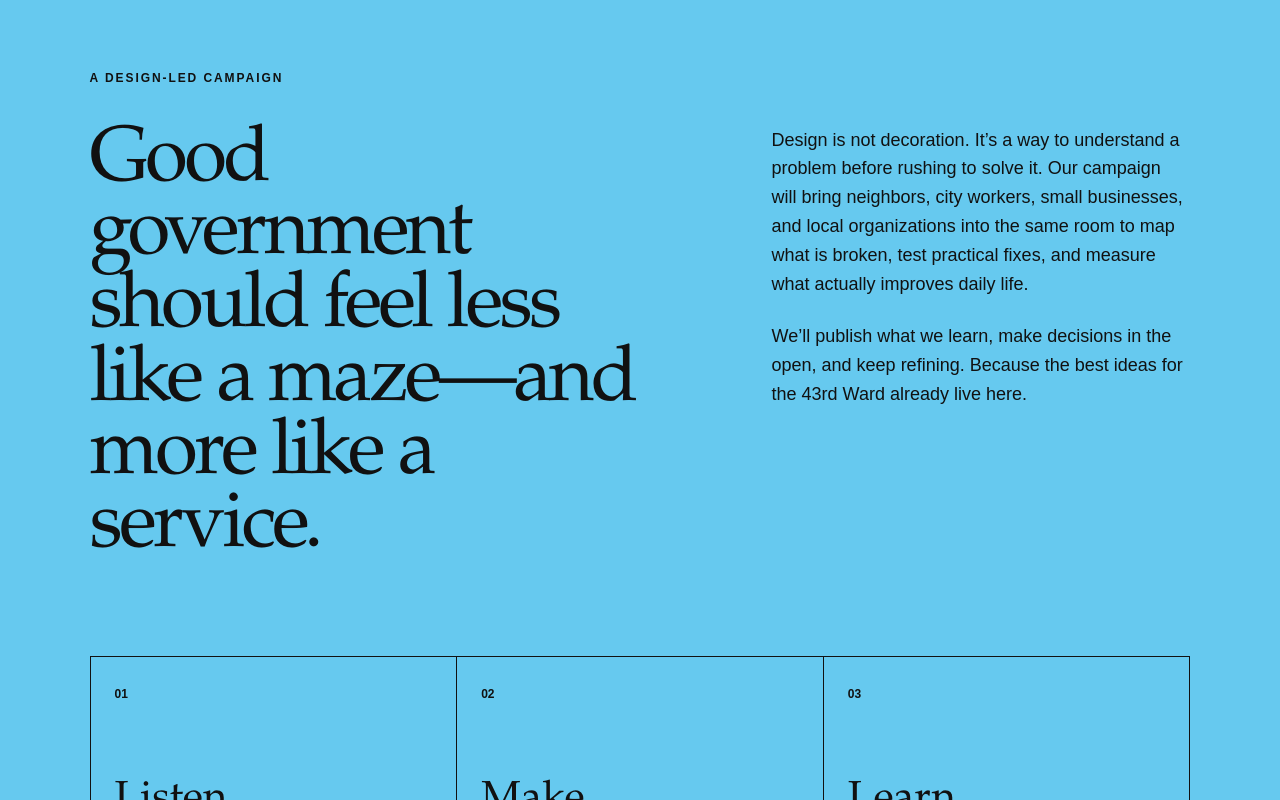
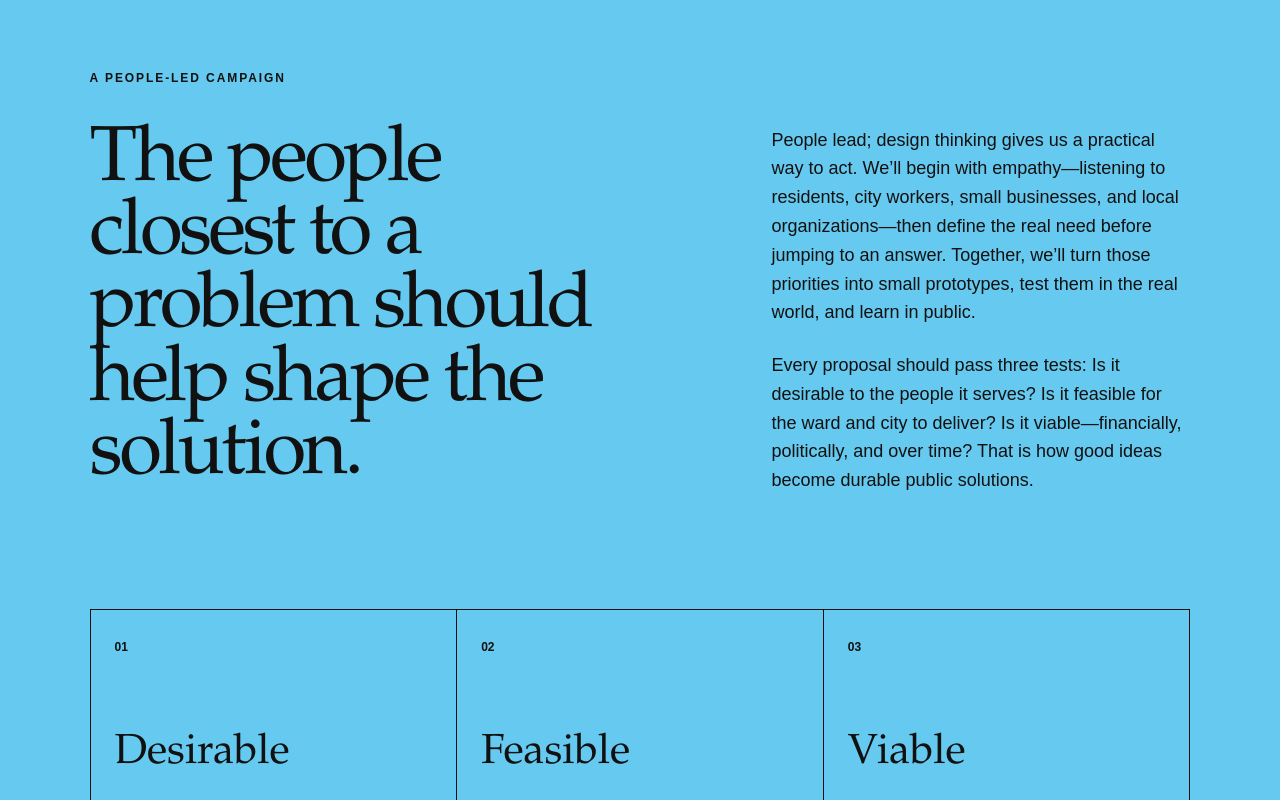
Before and after one commit to finchfinger/johnpaul43, a Next.js app: page / in a window 1280 px wide. Shown: the part 1040-1840 px from the top of the page. Built offline with nearby package versions, Linux system fonts and the light colour scheme.

Commit message:
Make campaign people led

```diff
--- a/app/layout.tsx
+++ b/app/layout.tsx
@@ -3,7 +3,7 @@ import "./globals.css";
 
 export const metadata: Metadata = {
   title: "John Paul Wolforth for 43rd Ward Alderman",
-  description: "A design-led campaign to build a 43rd Ward that works for everyone.",
+  description: "A people-led campaign using design thinking to build a 43rd Ward that works for everyone.",
 };
 
 export default function RootLayout({ children }: Readonly<{ children: React.ReactNode }>) {
--- a/app/page.tsx
+++ b/app/page.tsx
@@ -52,27 +52,27 @@ export default function Home() {
         </div>
         <div className="hero-note" aria-label="Campaign principle">
           <span className="note-number">01</span>
-          <p>Listen closely.<br />Prototype openly.<br />Fix what matters.</p>
+          <p>Listen to people.<br />Test what works.<br />Deliver together.</p>
         </div>
       </section>
 
       <section className="approach" id="approach">
-        <div className="section-kicker">A design-led campaign</div>
+        <div className="section-kicker">A people-led campaign</div>
         <div className="approach-grid">
-          <h2>Good government should feel less like a maze—and more like a service.</h2>
+          <h2>The people closest to a problem should help shape the solution.</h2>
           <div className="body-copy">
             <p>
-              Design is not decoration. It’s a way to understand a problem before rushing to solve it. Our campaign will bring neighbors, city workers, small businesses, and local organizations into the same room to map what is broken, test practical fixes, and measure what actually improves daily life.
+              People lead; design thinking gives us a practical way to act. We’ll begin with empathy—listening to residents, city workers, small businesses, and local organizations—then define the real need before jumping to an answer. Together, we’ll turn those priorities into small prototypes, test them in the real world, and learn in public.
             </p>
             <p>
-              We’ll publish what we learn, make decisions in the open, and keep refining. Because the best ideas for the 43rd Ward already live here.
+              Every proposal should pass three tests: Is it desirable to the people it serves? Is it feasible for the ward and city to deliver? Is it viable—financially, politically, and over time? That is how good ideas become durable public solutions.
             </p>
           </div>
         </div>
         <div className="principles" aria-label="Campaign method">
-          <div><b>01</b><h3>Listen</h3><p>Start with lived experience, not assumptions.</p></div>
-          <div><b>02</b><h3>Make</h3><p>Turn shared ideas into small, testable solutions.</p></div>
-          <div><b>03</b><h3>Learn</h3><p>Measure the result and improve what we build.</p></div>
+          <div><b>01</b><h3>Desirable</h3><p>Does this solve a problem neighbors actually feel?</p></div>
+          <div><b>02</b><h3>Feasible</h3><p>Can the ward, city, and community partners deliver it?</p></div>
+          <div><b>03</b><h3>Viable</h3><p>Can it earn support, fit the budget, and last?</p></div>
         </div>
       </section>
 
```
